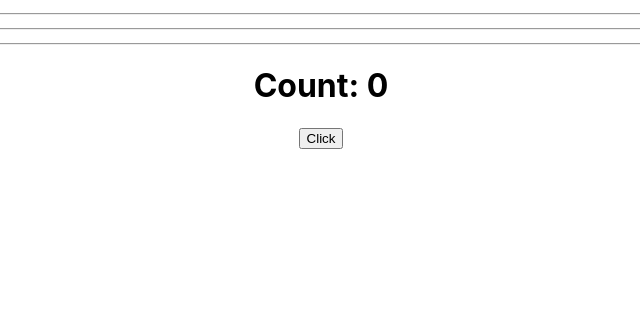
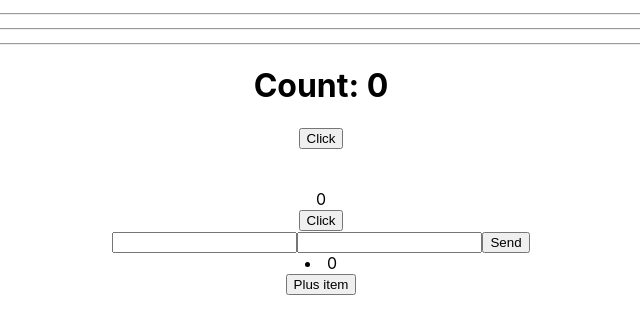
Before and after one commit to MaksHmelnickiy/React_Road_Map, a React (Create React App) app in the folder cra-typescript-example/: page / in a window 1280 px wide. Shown: the top 334 px of the page, without its empty margins (319-959 px from the left). Built offline with nearby package versions, Linux system fonts and the light colour scheme.

Commit message:
useCallback

```diff
--- a/cra-typescript-example/src/App.tsx
+++ b/cra-typescript-example/src/App.tsx
@@ -8,6 +8,9 @@ import { MyUseContextParent } from './LearnReact/React_hooks/useContext/useConte
 import { ChildComponent } from './LearnReact/React_hooks/useContext/task/child';
 import { ParentComponent } from './LearnReact/React_hooks/useContext/task/parent';
 import { MyUseCallBack } from './LearnReact/React_hooks/useCallback/useCallback';
+import { Task1ParentUseCallback } from './LearnReact/React_hooks/useCallback/task/task1parentUseCallback';
+import { Task2UseCallback } from './LearnReact/React_hooks/useCallback/task2/task2useCallback';
+import { Task3UseCallback } from './LearnReact/React_hooks/useCallback/task3/task3useCallback';
 
 
 function App() {
@@ -24,7 +27,11 @@ function App() {
         {/* <MyUseContextParent /> */}
       </header>
       {/* <ParentComponent /> */}
+
       <MyUseCallBack />
+      <Task1ParentUseCallback />
+      <Task2UseCallback />
+      <Task3UseCallback />
     </div>
   );
 }
--- /dev/null
+++ b/cra-typescript-example/src/LearnReact/React_hooks/useCallback/task/childUseCallback.tsx
@@ -0,0 +1,13 @@
+import React from "react";
+
+interface IParentUseCallback {
+  counter: () => void;
+}
+
+const ChildUseCallback = ({counter}: IParentUseCallback) => {
+  console.log('render child')
+
+  return <button onClick={counter}>Click</button>
+}
+
+export default React.memo(ChildUseCallback)
--- /dev/null
+++ b/cra-typescript-example/src/LearnReact/React_hooks/useCallback/task/task1parentUseCallback.tsx
@@ -0,0 +1,22 @@
+// Задача 1: Оптимизация производительности
+// Ваша задача - создать простое приложение, которое содержит родительский компонент, в котором определен счетчик и функция для его увеличения.
+// Эта функция передается в дочерний компонент в качестве пропса.
+//  Сейчас при каждом рендере родительского компонента дочерний компонент также перерисовывается,
+// даже если его пропсы не изменились. Используйте useCallback для оптимизации.
+
+import React from "react"
+import ChildUseCallback from "./childUseCallback";
+
+export const Task1ParentUseCallback = () => {
+  const [count, setCount] = React.useState(0);
+
+  const useCount = React.useCallback(() => {
+
+      setCount(count => count + 1)
+
+  },[])
+  return <div>
+    <div style={{marginTop: '40px'}}>{count}</div>
+    <ChildUseCallback counter={useCount} />
+  </div>
+}
--- /dev/null
+++ b/cra-typescript-example/src/LearnReact/React_hooks/useCallback/task2/task2useCallback.tsx
@@ -0,0 +1,27 @@
+// Задача 2: Зависимости useCallback
+// Создайте приложение, в котором есть два поля ввода и кнопка. Одно поле ввода для имени, другое для фамилии.
+// При нажатии на кнопку, приложение должно выводить полное имя.
+// Для этого вам нужно будет использовать useCallback для создания функции обработчика нажатия кнопки.
+// Ваша задача - правильно указать зависимости для useCallback, чтобы обеспечить корректную работу приложения.
+
+import React from "react"
+
+export const Task2UseCallback = () => {
+  const [name, setName] = React.useState('');
+  const [surname, setSurname] = React.useState('');
+
+  const sendForm = React.useCallback(() => {
+    console.log(name + ' ' + surname)
+  },[name, surname])
+  const onChangeName = React.useCallback((e: React.ChangeEvent<HTMLInputElement>) => {
+    setName(e?.target?.value)
+  },[])
+  const onChangeSurname = React.useCallback((e: React.ChangeEvent<HTMLInputElement>) => {
+    setSurname(e?.target?.value)
+  }, [])
+  return <div>
+    <input type="text" value={name} onChange={onChangeName} />
+    <input type="text" value={surname} onChange={onChangeSurname} />
+    <button onClick={sendForm}>Send</button>
+  </div>
+}
--- /dev/null
+++ b/cra-typescript-example/src/LearnReact/React_hooks/useCallback/task3/task3useCallback.tsx
@@ -0,0 +1,45 @@
+// Задача 3: Использование useCallback с useEffect
+// Создайте приложение, которое рендерит список элементов. У вас есть кнопка, которая добавляет новый элемент в список.
+//  У вас также есть эффект, который следит за изменением списка и выводит сообщение в консоль при каждом изменении.
+//  Ваша задача - использовать useCallback в сочетании с useEffect для оптимизации этого процесса.
+
+import React from "react";
+
+
+export const Task3UseCallback = () => {
+
+  const [arr, setArr] = React.useState<number[]>([])
+
+  const [list, setList] = React.useState(0);
+
+  const setListItem = React.useCallback(() => {
+    setList(prev => prev + 1)
+  },[])
+
+React.useEffect(() => {
+  const newArr = []
+  for(let i = 0; i<=list; i++ ){
+    newArr.push(i) // так нельзя было сделать setArr([...arr, i]), читать ниже почему .
+  }
+  setArr(newArr)
+},[list])
+
+  return <div>
+    {arr?.map((_item, key) => <li key={key}>{_item}</li>)}
+  <button onClick={setListItem}>Plus item</button>
+  </div>
+}
+
+// в React и в целом при работе с JavaScript ⁡⁢⁣⁢нежелательно⁡ ⁡⁣⁣⁢менять состояние внутри циклов⁡. Это связано с несколькими проблемами:
+
+// ⁡⁣⁢⁣1⁡ ⁡⁢⁣⁣Производительность⁡: Когда вы меняете состояние в React, это может вызвать перерисовку компонента. Если вы делаете это в цикле,
+// это ⁡⁣⁣⁢может вызвать множественные перерисовки⁡, что может замедлить ваше приложение.
+
+// ⁡⁣⁢⁣2⁡ ⁡⁢⁣⁣Непредсказуемость⁡: Из-за ⁡⁣⁣⁢асинхронности⁡ обновления состояния в React, состояние может не обновиться мгновенно после вызова setState.
+// Это означает, что если вы вызываете setState в цикле, вы можете столкнуться с ситуацией, когда состояние не обновляется так, как вы ожидаете.
+
+// ⁡⁣⁢⁣3⁡ ⁡⁢⁣⁣Побочные эффекты⁡: Если ваше состояние влияет на другие части приложения (например, вызывает побочные эффекты в useEffect),
+// обновление состояния в цикле может привести к неожиданным результатам.
+
+// Вместо обновления состояния в цикле, лучше создать новое значение за пределами цикла,
+// а затем установить это значение как новое состояние один раз после завершения цикла.
```
